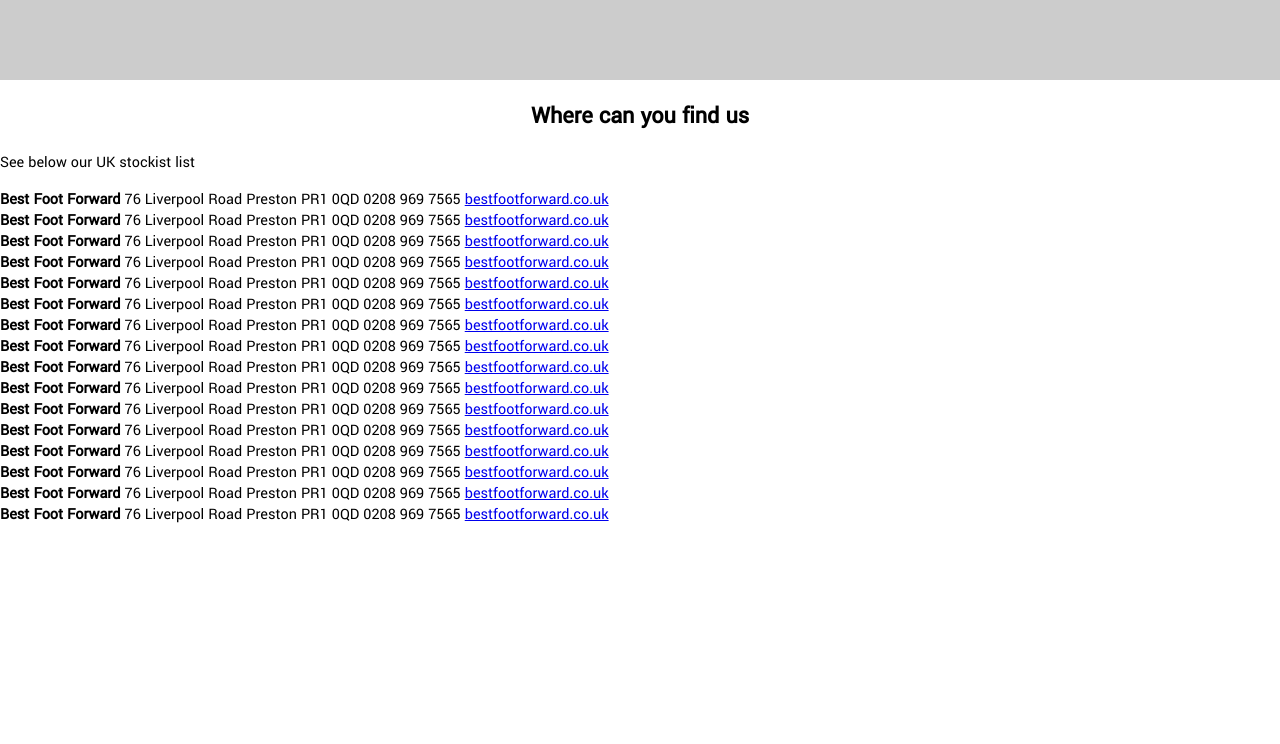
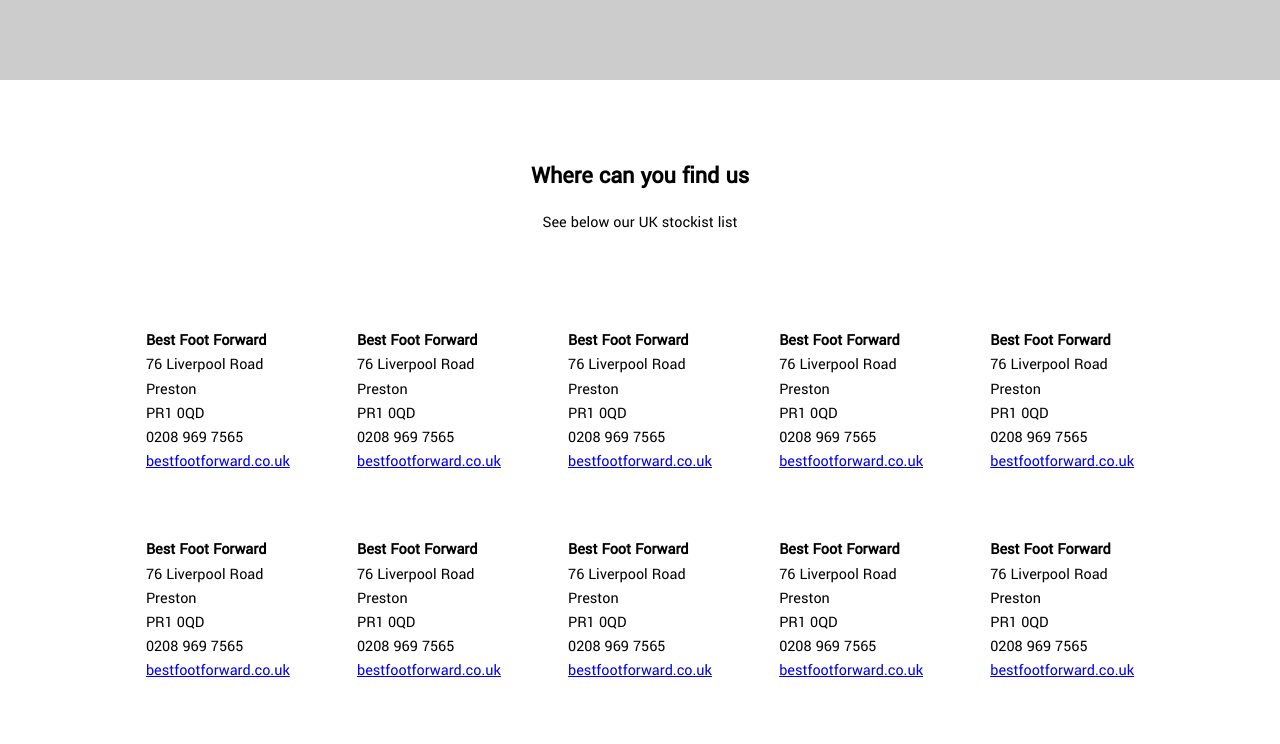
Before and after one commit to Viper-JSX/Layout-Test, a plain HTML site: page src/index.html in a window 1280 px wide. Shown: the part 5396-6140 px from the top of the page. Before the commit the page ends 5921 px from the top, so only its background shows below. Drawn offline with nearby package versions, Linux system fonts and the light colour scheme.

Commit message:
Made flex row layout of stockist items

```diff
--- a/src/css/main.css
+++ b/src/css/main.css
@@ -257,3 +257,35 @@
     background-color: var(--light-color);
     border-radius: 10px;
 }
+
+
+
+
+
+/*--- Find us section ---*/
+.find-us-section{
+    margin-top: 5rem;
+}
+
+.find-us-section > .text{
+    text-align: center;
+}
+
+.stockist-items-container{
+    padding: 3rem;
+    display: flex;
+    justify-content: center;
+    flex-wrap: wrap;
+}
+
+.stockist-item{
+    width: max-content;
+    min-width: 128px;
+    margin: 2rem;
+    display: flex;
+    flex-direction: column;
+}
+
+.stockist-item > *{
+    margin: 0.1rem;
+}
--- a/src/index.html
+++ b/src/index.html
@@ -330,15 +330,6 @@
                 <a class="link" href="#">bestfootforward.co.uk</a>
             </div>
 
-            <div class="stockist-item">
-                <b class="stockist-item__title">Best Foot Forward</b>
-                <span>76 Liverpool Road</span>
-                <span>Preston</span>
-                <span>PR1 0QD</span>
-                <span>0208 969 7565</span>
-                <a class="link" href="#">bestfootforward.co.uk</a>
-            </div>
-
 
         </div>
     </section>
```
